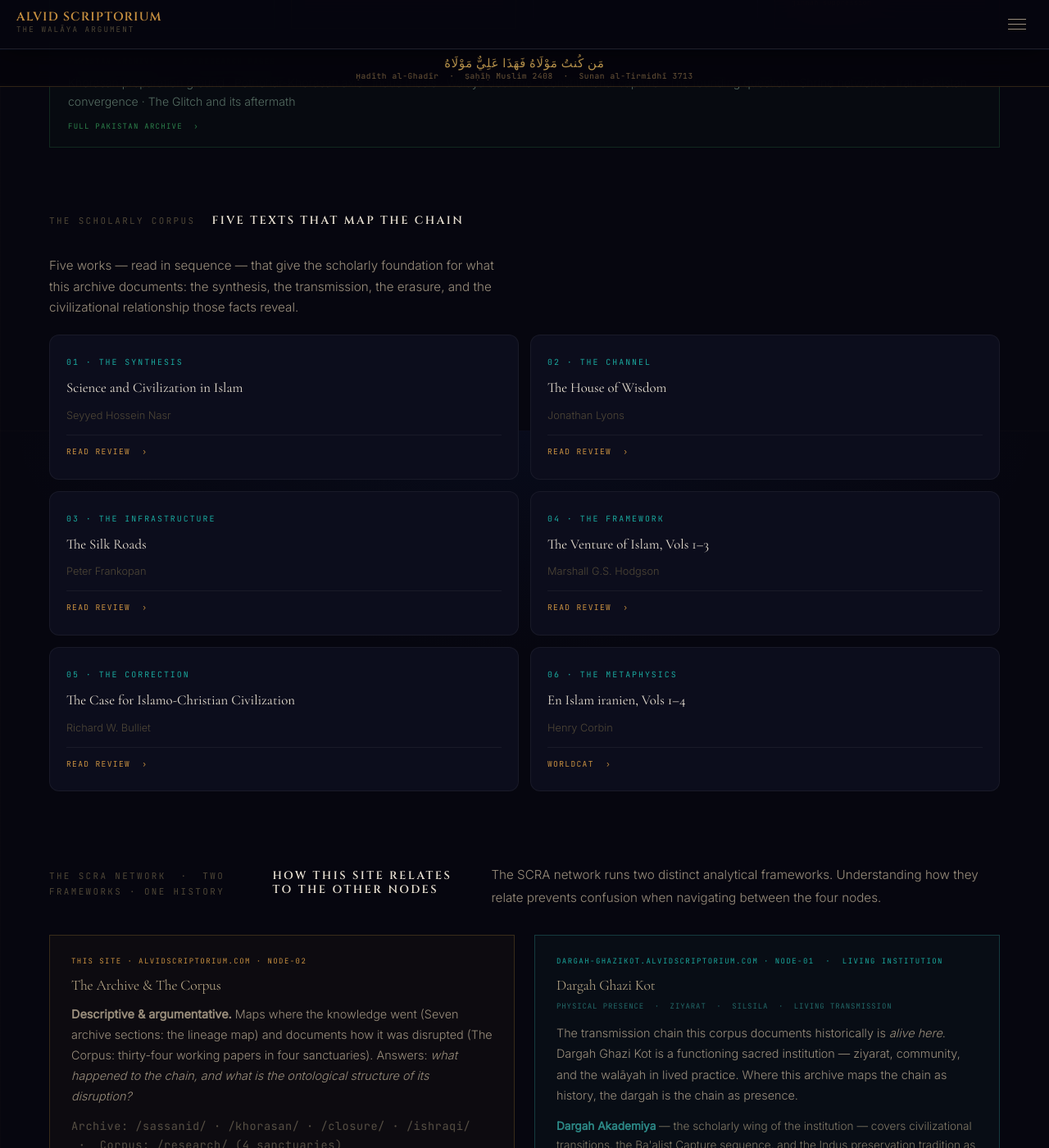
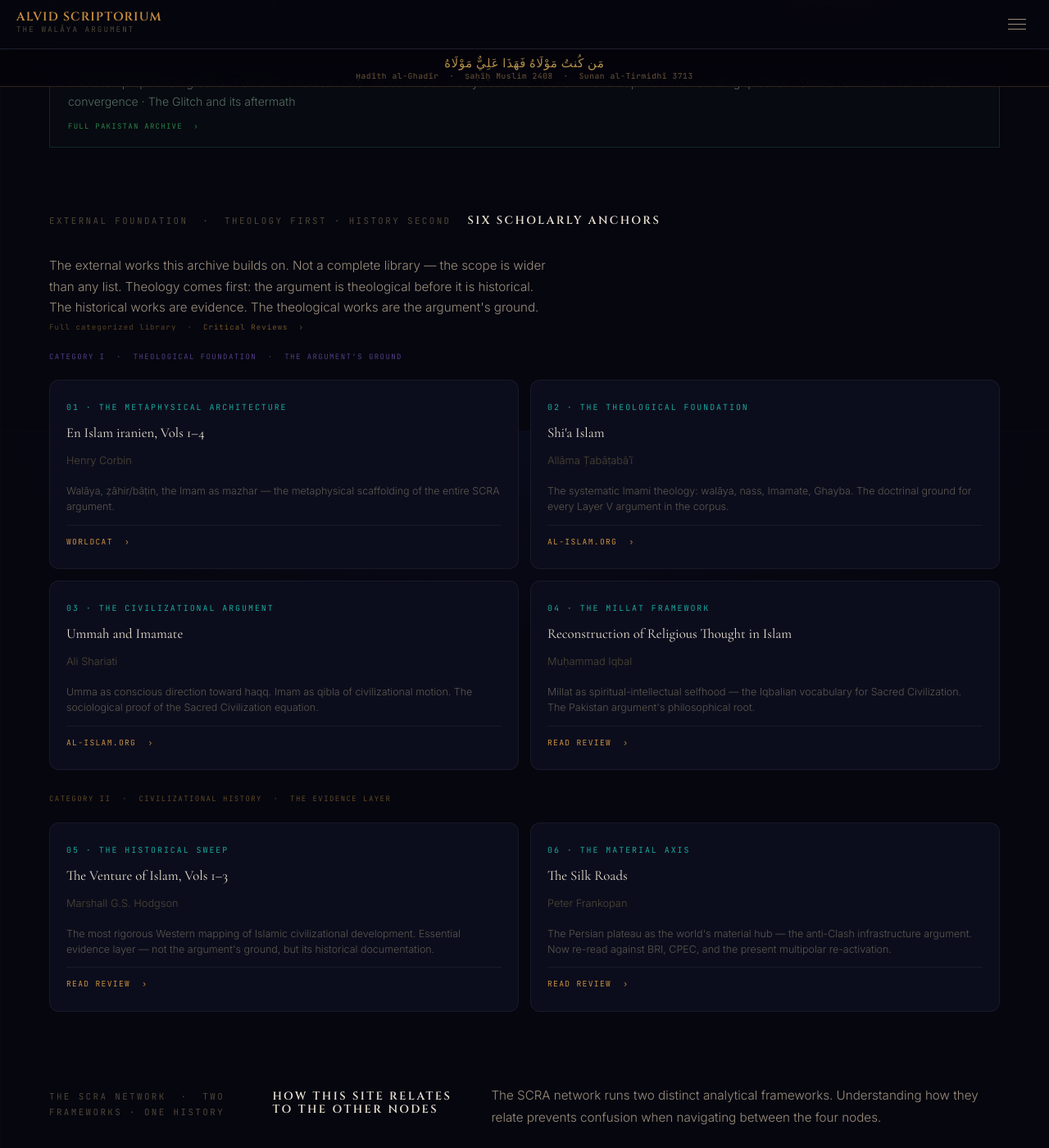
Before and after one commit to Political-Theology-Archive/geopolitical-synthesis, a Jekyll site: the page built from index.html, in a window 1280 px wide and 1400 px high, scrolled down 8475 px. Shown: the whole window at 82% size. Built offline with Jekyll 4.4.1, drawn with Linux system fonts in a browser that asks for light colours.

Commit message:
Reconstruct Scholarly Corpus: theology first, six anchors, two categories. Co-Authored-By: Claude Sonnet 4.6 <noreply@anthropic.com>

```diff
--- a/index.html
+++ b/index.html
@@ -647,60 +647,79 @@ description: "Alvid Scriptorium — Pakistan-located, globally-addressed researc
   </div>
 </section>
 
-<!-- ══ THE SCHOLARLY CORPUS ══ -->
+<!-- ══ THE EXTERNAL FOUNDATION ══ -->
 <section class="pta-bento-section pta-fade" style="margin-top:80px;">
   <div class="pta-bento-section-header">
-    <span class="pta-section-eye mono">The Scholarly Corpus</span>
-    <h2>Five Texts That Map the Chain</h2>
+    <span class="pta-section-eye mono">External Foundation &nbsp;·&nbsp; Theology First · History Second</span>
+    <h2>Six Scholarly Anchors</h2>
   </div>
-  <p style="font-size:0.95rem; font-weight:300; color:var(--text-mid); max-width:560px; margin-bottom:8px; line-height:1.7;">
-    Five works — read in sequence — that give the scholarly foundation for what
-    this archive documents: the synthesis, the transmission, the erasure, and the
-    civilizational relationship those facts reveal.
+  <p style="font-size:0.95rem; font-weight:300; color:var(--text-mid); max-width:620px; margin-bottom:4px; line-height:1.7;">
+    The external works this archive builds on. Not a complete library — the scope is wider than any list.
+    Theology comes first: the argument is theological before it is historical.
+    The historical works are evidence. The theological works are the argument's ground.
+  </p>
+  <p style="font-family:'JetBrains Mono',monospace;font-size:9px;letter-spacing:0.12em;color:rgba(168,128,52,0.5);margin-bottom:20px;">
+    Full categorized library &nbsp;·&nbsp; <a href="{{ '/critical-reviews/' | relative_url }}" style="color:rgba(168,128,52,0.65);text-decoration:none;">Critical Reviews &nbsp;&rsaquo;</a>
   </p>
 
-  <div class="pta-books-grid">
+  <div style="font-family:'JetBrains Mono',monospace;font-size:9px;letter-spacing:0.16em;text-transform:uppercase;color:rgba(145,110,230,0.55);margin-bottom:10px;">
+    Category I &nbsp;·&nbsp; Theological Foundation &nbsp;·&nbsp; The Argument's Ground
+  </div>
+  <div class="pta-books-grid" style="margin-bottom:28px;">
 
-    <a href="{{ '/critical-reviews/#nasr' | relative_url }}" class="pta-book-card">
-      <span class="pta-book-num mono">01 · The Synthesis</span>
-      <span class="pta-book-title">Science and Civilization in Islam</span>
-      <span class="pta-book-author">Seyyed Hossein Nasr</span>
+    <a href="https://www.worldcat.org/isbn/9782070286638" class="pta-book-card" target="_blank" rel="noopener">
+      <span class="pta-book-num mono">01 · The Metaphysical Architecture</span>
+      <span class="pta-book-title">En Islam iranien, Vols 1–4</span>
+      <span class="pta-book-author">Henry Corbin</span>
+      <span class="pta-book-desc" style="font-size:0.78rem;color:rgba(155,145,120,0.55);line-height:1.55;margin-top:4px;display:block;">Walāya, ẓāhir/bāṭin, the Imam as mazhar — the metaphysical scaffolding of the entire SCRA argument.</span>
+      <span class="pta-book-tag mono">WorldCat &nbsp;›</span>
+    </a>
+
+    <a href="https://www.al-islam.org/shiite-islam-allamah-sayyid-muhammad-husayn-tabatabai" class="pta-book-card" target="_blank" rel="noopener">
+      <span class="pta-book-num mono">02 · The Theological Foundation</span>
+      <span class="pta-book-title">Shi'a Islam</span>
+      <span class="pta-book-author">Allāma Ṭabāṭabāʾī</span>
+      <span class="pta-book-desc" style="font-size:0.78rem;color:rgba(155,145,120,0.55);line-height:1.55;margin-top:4px;display:block;">The systematic Imami theology: walāya, nass, Imamate, Ghayba. The doctrinal ground for every Layer V argument in the corpus.</span>
+      <span class="pta-book-tag mono">Al-Islam.org &nbsp;›</span>
+    </a>
+
+    <a href="https://www.al-islam.org/ummah-and-imamate-ali-shariati" class="pta-book-card" target="_blank" rel="noopener">
+      <span class="pta-book-num mono">03 · The Civilizational Argument</span>
+      <span class="pta-book-title">Ummah and Imamate</span>
+      <span class="pta-book-author">Ali Shariati</span>
+      <span class="pta-book-desc" style="font-size:0.78rem;color:rgba(155,145,120,0.55);line-height:1.55;margin-top:4px;display:block;">Umma as conscious direction toward haqq. Imam as qibla of civilizational motion. The sociological proof of the Sacred Civilization equation.</span>
+      <span class="pta-book-tag mono">Al-Islam.org &nbsp;›</span>
+    </a>
+
+    <a href="{{ '/critical-reviews/#iqbal' | relative_url }}" class="pta-book-card">
+      <span class="pta-book-num mono">04 · The Millat Framework</span>
+      <span class="pta-book-title">Reconstruction of Religious Thought in Islam</span>
+      <span class="pta-book-author">Muḥammad Iqbal</span>
+      <span class="pta-book-desc" style="font-size:0.78rem;color:rgba(155,145,120,0.55);line-height:1.55;margin-top:4px;display:block;">Millat as spiritual-intellectual selfhood — the Iqbalian vocabulary for Sacred Civilization. The Pakistan argument's philosophical root.</span>
       <span class="pta-book-tag mono">Read Review &nbsp;›</span>
     </a>
 
-    <a href="{{ '/critical-reviews/#lyons' | relative_url }}" class="pta-book-card">
-      <span class="pta-book-num mono">02 · The Channel</span>
-      <span class="pta-book-title">The House of Wisdom</span>
-      <span class="pta-book-author">Jonathan Lyons</span>
+  </div>
+
+  <div style="font-family:'JetBrains Mono',monospace;font-size:9px;letter-spacing:0.16em;text-transform:uppercase;color:rgba(168,128,52,0.55);margin-bottom:10px;">
+    Category II &nbsp;·&nbsp; Civilizational History &nbsp;·&nbsp; The Evidence Layer
+  </div>
+  <div class="pta-books-grid">
+
+    <a href="{{ '/critical-reviews/#hodgson' | relative_url }}" class="pta-book-card">
+      <span class="pta-book-num mono">05 · The Historical Sweep</span>
+      <span class="pta-book-title">The Venture of Islam, Vols 1–3</span>
+      <span class="pta-book-author">Marshall G.S. Hodgson</span>
+      <span class="pta-book-desc" style="font-size:0.78rem;color:rgba(155,145,120,0.55);line-height:1.55;margin-top:4px;display:block;">The most rigorous Western mapping of Islamic civilizational development. Essential evidence layer — not the argument's ground, but its historical documentation.</span>
       <span class="pta-book-tag mono">Read Review &nbsp;›</span>
     </a>
 
     <a href="{{ '/critical-reviews/#frankopan' | relative_url }}" class="pta-book-card">
-      <span class="pta-book-num mono">03 · The Infrastructure</span>
+      <span class="pta-book-num mono">06 · The Material Axis</span>
       <span class="pta-book-title">The Silk Roads</span>
       <span class="pta-book-author">Peter Frankopan</span>
+      <span class="pta-book-desc" style="font-size:0.78rem;color:rgba(155,145,120,0.55);line-height:1.55;margin-top:4px;display:block;">The Persian plateau as the world's material hub — the anti-Clash infrastructure argument. Now re-read against BRI, CPEC, and the present multipolar re-activation.</span>
       <span class="pta-book-tag mono">Read Review &nbsp;›</span>
-    </a>
-
-    <a href="{{ '/critical-reviews/#hodgson' | relative_url }}" class="pta-book-card">
-      <span class="pta-book-num mono">04 · The Framework</span>
-      <span class="pta-book-title">The Venture of Islam, Vols 1–3</span>
-      <span class="pta-book-author">Marshall G.S. Hodgson</span>
-      <span class="pta-book-tag mono">Read Review &nbsp;›</span>
-    </a>
-
-    <a href="{{ '/critical-reviews/#bulliet' | relative_url }}" class="pta-book-card">
-      <span class="pta-book-num mono">05 · The Correction</span>
-      <span class="pta-book-title">The Case for Islamo-Christian Civilization</span>
-      <span class="pta-book-author">Richard W. Bulliet</span>
-      <span class="pta-book-tag mono">Read Review &nbsp;›</span>
-    </a>
-
-    <a href="https://www.worldcat.org/isbn/9782070286638" class="pta-book-card" target="_blank" rel="noopener">
-      <span class="pta-book-num mono">06 · The Metaphysics</span>
-      <span class="pta-book-title">En Islam iranien, Vols 1–4</span>
-      <span class="pta-book-author">Henry Corbin</span>
-      <span class="pta-book-tag mono">WorldCat &nbsp;›</span>
     </a>
 
   </div>
```
